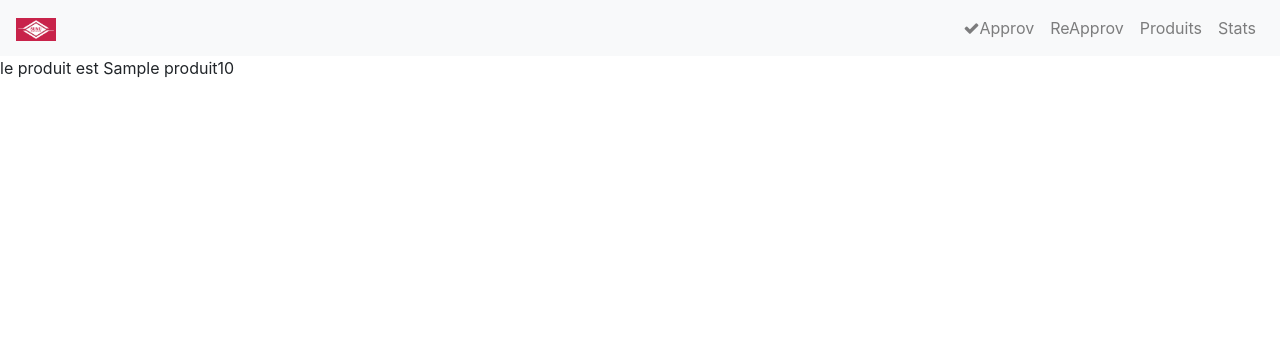
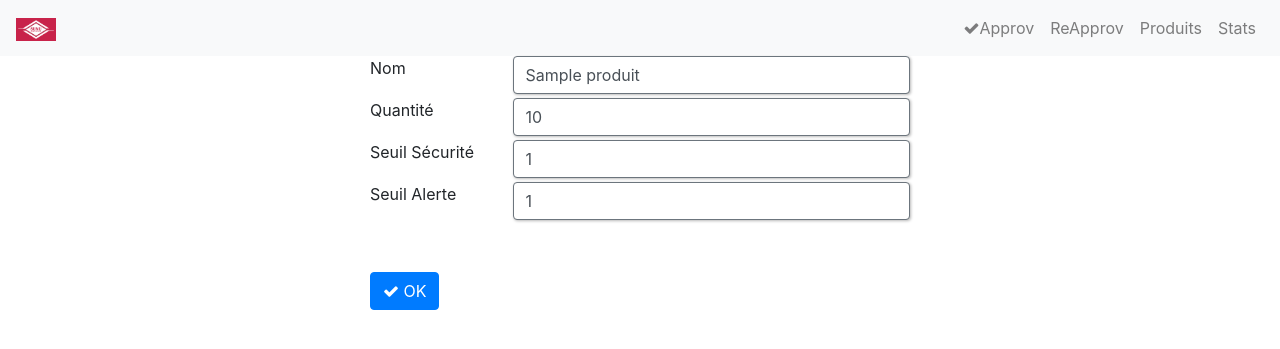
Before and after one commit to porato-gamer-cmr/sv_budget, a Django app: page /stock/1 in a window 1280 px wide. Shown: the top 349 px of the page. Run offline with Django 3.2, Linux system fonts and the light colour scheme; tables that the repository leaves empty hold one stand-in row (values such as "Sample post"); some libraries are stand-ins or nearby versions.

Commit message:
ajout de styles

```diff
--- a/stock/templates/detail.html
+++ b/stock/templates/detail.html
@@ -1,4 +1,28 @@
 {% extends 'dashboard.html' %}
 {% block content %}
-le produit est {{ produit.name }}{{ produit.quantite }}
+<div class="container">
+    <div class="row">
+        <div class="col col-6 mx-auto">
+            <form action="{% url 'update_product' id_produit=produit.id %}" method="get">
+      <div class="row mb-1">
+        <div class="col col-3">Nom</div>
+        <div class="col"><input type="text" name="name" value="{{ produit.name }}" class="form-control border-secondary"></div>
+      </div>
+      <div class="row mb-1">
+        <div class="col col-3">Quantité</div>
+        <div class="col"><input type="number" name="quantite" value="{{ produit.quantite }}" class="form-control border-secondary"></div>
+      </div>
+      <div class="row mb-1">
+        <div class="col col-3">Seuil Sécurité</div>
+        <div class="col"><input type="number" name="securite" value="{{ produit.securite }}" class="form-control border-secondary"></div>
+      </div>
+      <div class="row mb-1">
+        <div class="col col-3">Seuil Alerte</div>
+        <div class="col"><input type="number" name="alerte" value="{{ produit.alerte }}" class="form-control border-secondary"></div>
+      </div>
+      <br><br><button class="btn btn-primary" type="submit"><i class="fa fa-check"></i> OK</button>
+</form>
+        </div>
+    </div>
+</div>
 {% endblock %}
--- a/stock/urls.py
+++ b/stock/urls.py
@@ -5,6 +5,7 @@ urlpatterns = [
     path('', views.index),
     path('<id_produit>', views.detail, name='detail'),
     path('save/', views.save_product, name='save_product'),
+    path('update/<id_produit>', views.update_product, name='update_product'),
     path('dashboard/',views.dashboard, name='dashboard'),
     path('produits/',views.produits, name='produits'),
     path('approv/',views.approv, name='approv'),
--- a/stock/views.py
+++ b/stock/views.py
@@ -2,6 +2,7 @@ from django.http import HttpResponse
 from django.template import loader
 from django.shortcuts import render
 from .models import Produit
+from .forms import ProduitForm
 
 # Create your views here.
 
@@ -39,6 +40,22 @@ def save_product(request):
     return HttpResponse(template.render(context, request=request))
 
 
+def update_product(request, id_produit):
+    ids=int(id_produit)
+    produit = Produit.objects.get(pk=ids)
+    name=request.GET['name']
+    quantite=request.GET['quantite']
+    securite=request.GET['securite']
+    alerte=request.GET['alerte']
+    #Produit.objects.create( name=name, quantite=quantite, securite=securite, alerte=alerte)
+
+    forms=ProduitForm(request.GET, instance=produit)
+    forms.save()
+    produits = Produit.objects.all()
+    context = {'produits': produits}
+    template = loader.get_template('produits.html')
+    return HttpResponse(template.render(context, request=request))
+
 def detail(request, id_produit):
     ids=int(id_produit)
     produit=Produit.objects.get(pk=ids)
```
Also changed, not shown: stock/forms.py (added, +7 -0 lines).
